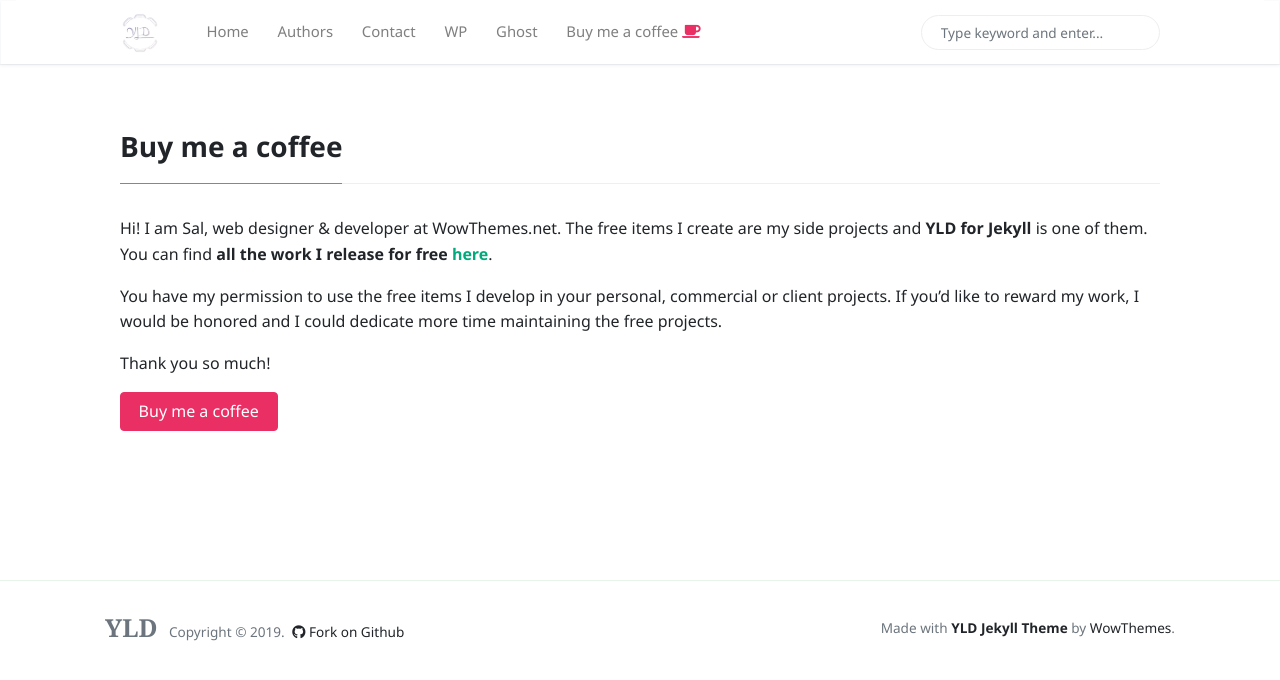
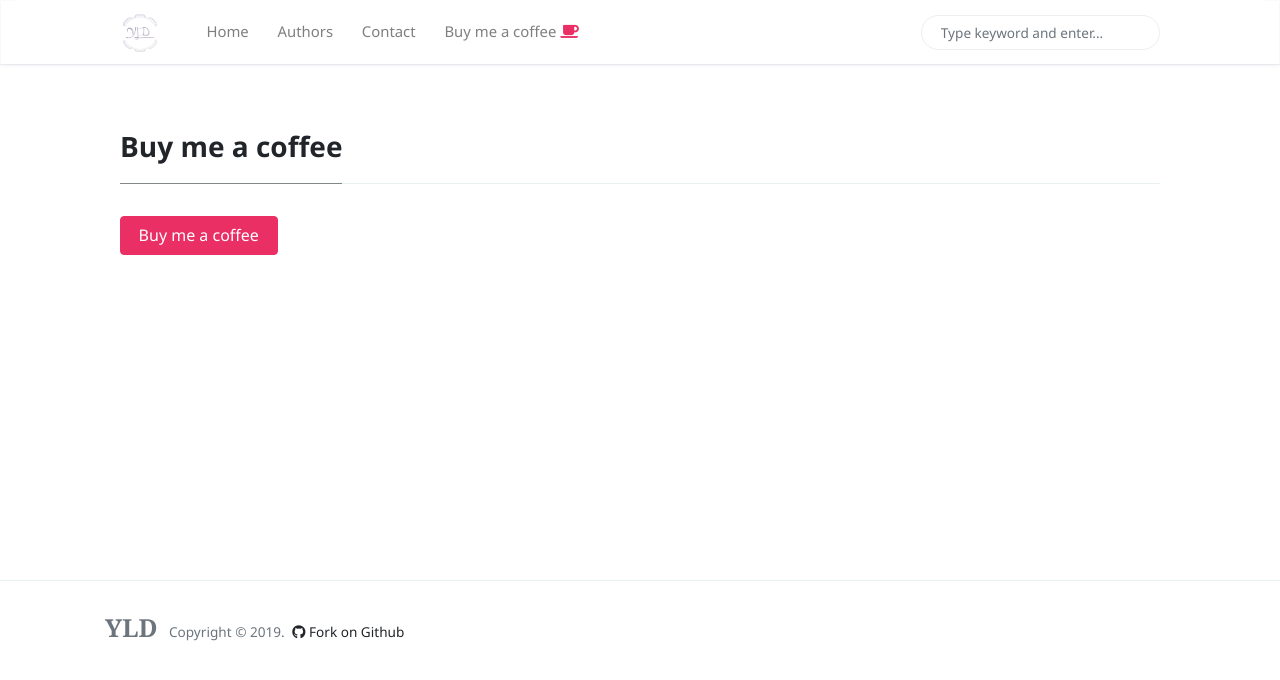
Before and after one commit to aiyld/yldblog, a Jekyll site: the page built from _pages/buy-me-a-coffee.md, in a window 1280 px wide. Shown: the top 680 px of the page. Built offline with Jekyll 4.4.1, drawn with Linux system fonts in a browser that asks for light colours; nearby versions of some CDN libraries.

Commit message:
feat: Edit menus

```diff
--- a/_includes/menu-header.html
+++ b/_includes/menu-header.html
@@ -10,11 +10,5 @@
 <a class="nav-link" href="{{site.baseurl}}/contact.html">Contact</a>
 </li>
 <li class="nav-item">
-<a target="_blank" class="nav-link" href="https://www.wowthemes.net/themes/YLD-wordpress/">WP</a>
+<a class="nav-link" href="{{site.baseurl}}/buy-me-a-coffee.html">Buy me a coffee <i class="fa fa-coffee text-danger"></i></a>
 </li>
-<li class="nav-item">
-<a target="_blank" class="nav-link" href="https://www.wowthemes.net/themes/YLD-ghost/">Ghost</a>
-</li>
-<li class="nav-item">
-<a target="_blank" class="nav-link" href="https://www.wowthemes.net/donate/">Buy me a coffee <i class="fa fa-coffee text-danger"></i></a>
-</li>
--- a/_layouts/default.html
+++ b/_layouts/default.html
@@ -86,9 +86,6 @@
                 <a class="text-dark ml-1" target="_blank" href="https://github.com/wowthemesnet/yldblog"><i class="fab fa-github"></i> Fork on Github</a>
 
             </div>
-            <div>
-                Made with <a target="_blank" class="text-dark font-weight-bold" href="https://www.wowthemes.net/YLD-jekyll-theme/"> YLD Jekyll Theme </a> by <a class="text-dark" target="_blank" href="https://www.wowthemes.net">WowThemes</a>.
-            </div>
         </div>
         </div>
     </footer>
--- a/_pages/buy-me-a-coffee.md
+++ b/_pages/buy-me-a-coffee.md
@@ -3,10 +3,4 @@
 permalink: "/buy-me-a-coffee.html"
 ---
 
-Hi! I am Sal, web designer & developer at WowThemes.net. The free items I create are my side projects and **YLD for Jekyll** is one of them. You can find **all the work I release for free [here](https://www.wowthemes.net/category/free-themes-templates/)**.
-
-You have my permission to use the free items I develop in your personal, commercial or client projects. If you'd like to reward my work, I would be honored and I could dedicate more time maintaining the free projects.
-
-Thank you so much!
-
 <a class="btn btn-danger" href="https://www.wowthemes.net/donate/">Buy me a coffee</a>
```
